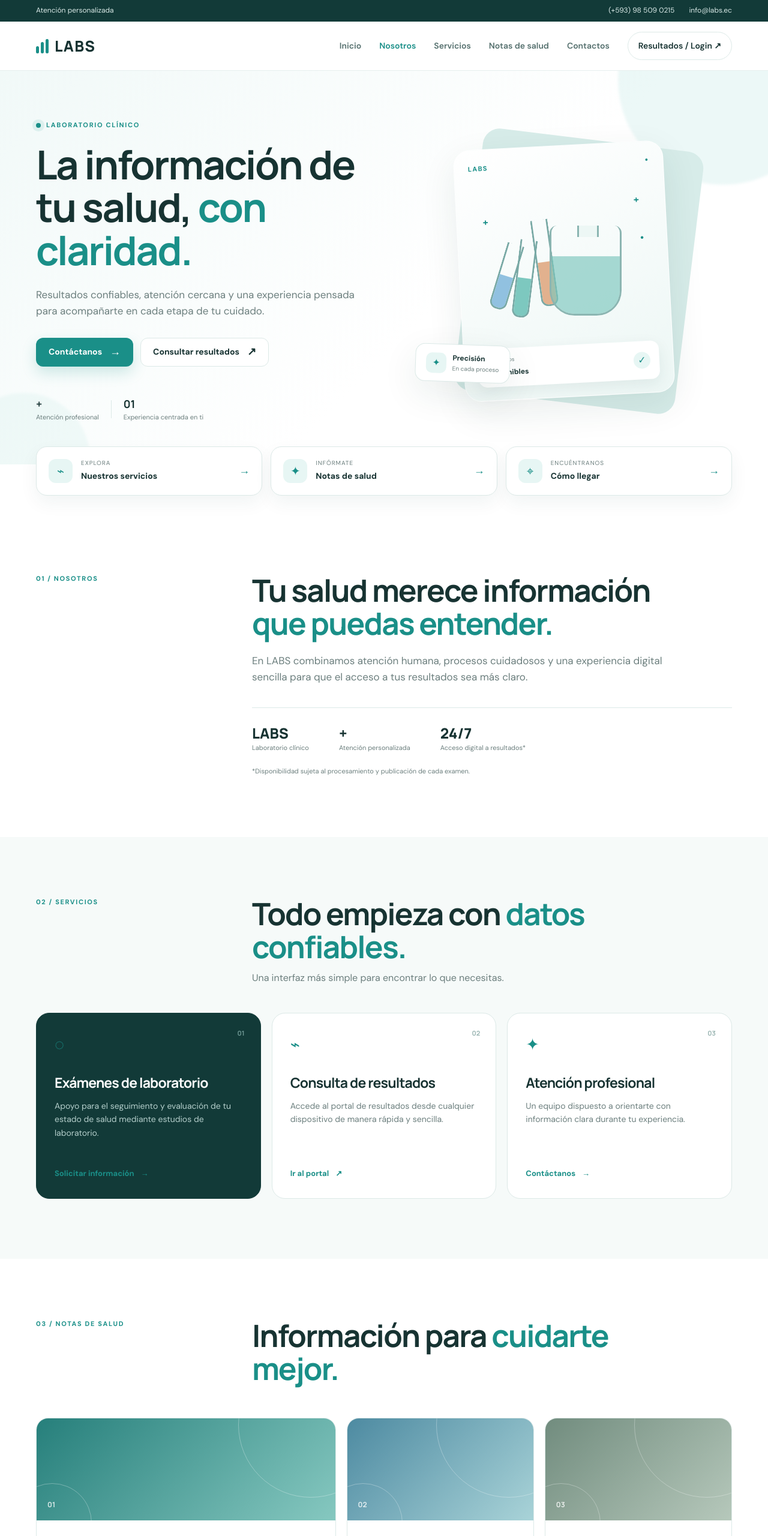
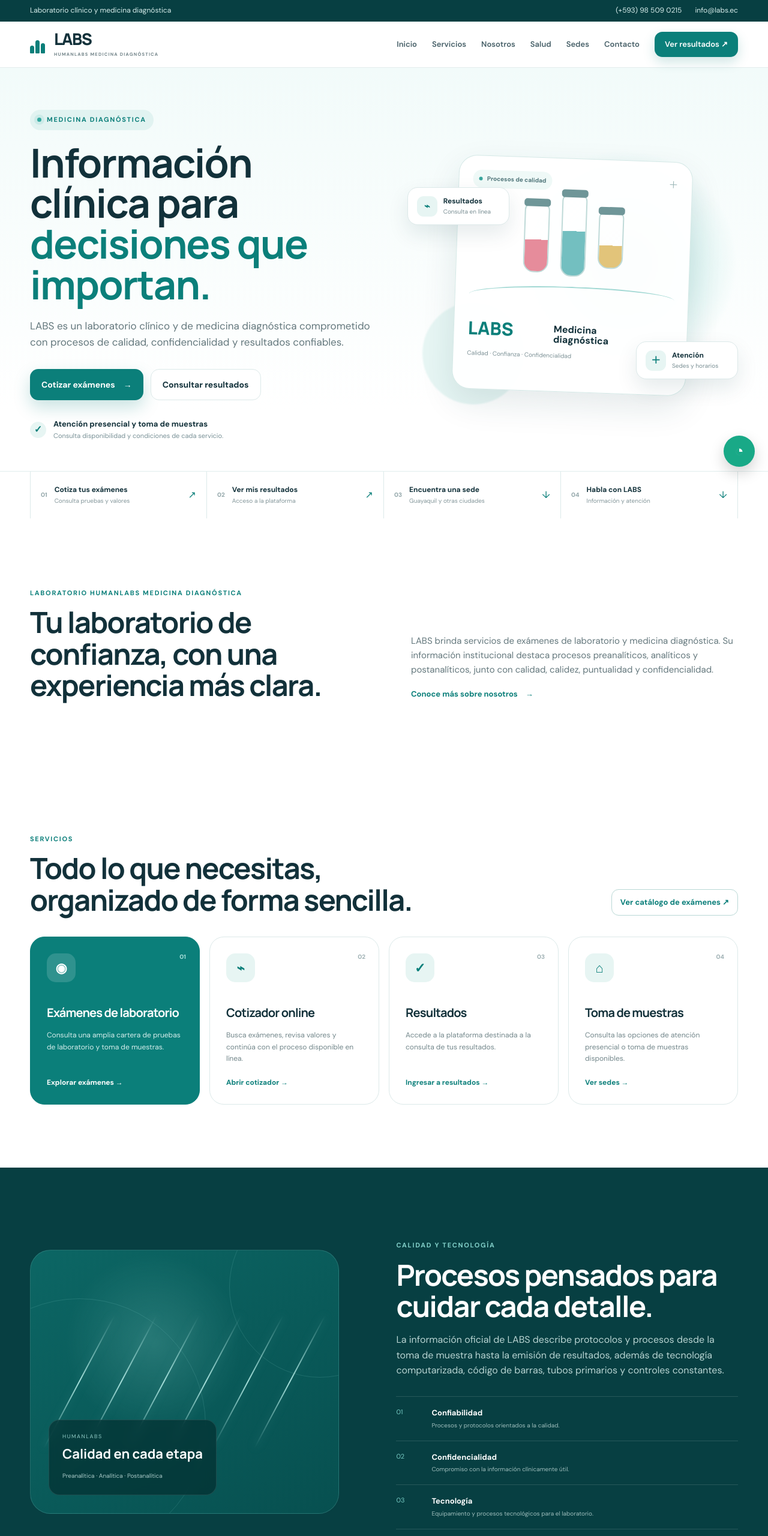
Before and after one commit to merchanroger/lab-ec, a plain HTML site: page index.html in a window 1280 px wide. Shown: the top 2560 px of the page at 60% size. Drawn offline with Linux system fonts and the light colour scheme.

Commit message:
Add files via upload

```diff
--- a/index.html
+++ b/index.html
@@ -1,152 +1,204 @@
-<!DOCTYPE html>
+<!doctype html>
 <html lang="es">
 <head>
-  <meta charset="UTF-8">
-  <meta name="viewport" content="width=device-width, initial-scale=1.0">
-  <meta name="description" content="LABS — Laboratorio clínico. Atención profesional, resultados y orientación para el cuidado de tu salud.">
-  <title>LABS — Laboratorio clínico</title>
+  <meta charset="utf-8">
+  <meta name="viewport" content="width=device-width, initial-scale=1">
+  <meta name="description" content="LABS Humanlabs Medicina Diagnóstica — laboratorio clínico y medicina diagnóstica.">
+  <title>LABS | Humanlabs Medicina Diagnóstica</title>
   <link rel="preconnect" href="https://fonts.googleapis.com">
   <link rel="preconnect" href="https://fonts.gstatic.com" crossorigin>
   <link href="https://fonts.googleapis.com/css2?family=DM+Sans:wght@400;500;600;700&family=Manrope:wght@600;700;800&display=swap" rel="stylesheet">
   <link rel="stylesheet" href="styles.css">
 </head>
 <body>
-  <div class="topbar">
-    <div class="container topbar-inner">
-      <span>Atención personalizada</span>
-      <div class="top-contact">
+  <div class="topline">
+    <div class="container top-inner">
+      <span>Laboratorio clínico y medicina diagnóstica</span>
+      <div class="top-links">
         <a href="tel:+593985090215">(+593) 98 509 0215</a>
         <a href="mailto:info@labs.ec">info@labs.ec</a>
       </div>
     </div>
   </div>
 
-  <header class="site-header" id="inicio">
+  <header class="header" id="inicio">
     <div class="container nav-wrap">
       <a class="brand" href="#inicio" aria-label="LABS inicio">
         <span class="brand-mark"><span></span><span></span><span></span></span>
-        <span class="brand-text">LABS</span>
+        <span><strong>LABS</strong><small>HUMANLABS MEDICINA DIAGNÓSTICA</small></span>
       </a>
 
-      <button class="menu-toggle" id="menuToggle" aria-label="Abrir menú" aria-expanded="false">
-        <i></i><i></i><i></i>
-      </button>
-
+      <button class="menu-toggle" aria-label="Abrir menú" aria-expanded="false">☰</button>
       <nav class="nav" id="mainNav">
-        <a class="active" href="#inicio">Inicio</a>
+        <a href="#inicio">Inicio</a>
+        <a href="#servicios">Servicios</a>
         <a href="#nosotros">Nosotros</a>
-        <a href="#servicios">Servicios</a>
-        <a href="#notas">Notas de salud</a>
-        <a href="#contacto">Contactos</a>
-        <a class="nav-login" href="https://app.labs.ec/" target="_blank" rel="noopener">Resultados / Login <span>↗</span></a>
+        <a href="#salud">Salud</a>
+        <a href="#sedes">Sedes</a>
+        <a href="#contacto">Contacto</a>
+        <a class="nav-result" href="https://app.labs.ec/" target="_blank" rel="noopener">Ver resultados <span>↗</span></a>
       </nav>
     </div>
   </header>
 
   <main>
     <section class="hero">
-      <div class="hero-orb orb-one"></div>
-      <div class="hero-orb orb-two"></div>
-      <div class="container hero-grid">
+      <div class="hero-grid container">
         <div class="hero-copy">
-          <div class="eyebrow"><span class="pulse"></span> Laboratorio clínico</div>
-          <h1>La información de tu salud, <em>con claridad.</em></h1>
-          <p class="hero-text">Resultados confiables, atención cercana y una experiencia pensada para acompañarte en cada etapa de tu cuidado.</p>
+          <div class="eyebrow"><span class="pulse"></span> Medicina diagnóstica</div>
+          <h1>Información clínica para <em>decisiones que importan.</em></h1>
+          <p class="hero-text">LABS es un laboratorio clínico y de medicina diagnóstica comprometido con procesos de calidad, confidencialidad y resultados confiables.</p>
           <div class="hero-actions">
-            <a class="btn btn-primary" href="#contacto">Contáctanos <span>→</span></a>
-            <a class="btn btn-ghost" href="https://app.labs.ec/" target="_blank" rel="noopener">Consultar resultados <span>↗</span></a>
+            <a class="btn btn-primary" href="https://labs.ec/cotizador_nuevo.php" target="_blank" rel="noopener">Cotizar exámenes <span>→</span></a>
+            <a class="btn btn-soft" href="https://app.labs.ec/" target="_blank" rel="noopener">Consultar resultados</a>
           </div>
-          <div class="trust-row">
-            <div class="trust-item"><strong>+</strong><span>Atención profesional</span></div>
-            <div class="trust-line"></div>
-            <div class="trust-item"><strong>01</strong><span>Experiencia centrada en ti</span></div>
+          <div class="hero-note">
+            <span class="check">✓</span>
+            <div><strong>Atención presencial y toma de muestras</strong><small>Consulta disponibilidad y condiciones de cada servicio.</small></div>
           </div>
         </div>
 
-        <div class="hero-visual" aria-label="Ilustración de laboratorio">
-          <div class="visual-card back-card"></div>
-          <div class="visual-card main-card">
-            <div class="card-head"><span>LABS</span><span class="status-dot">●</span></div>
-            <div class="lab-illustration">
-              <div class="tube tube-a"><span></span></div>
-              <div class="tube tube-b"><span></span></div>
-              <div class="tube tube-c"><span></span></div>
-              <div class="flask"><div class="liquid"></div></div>
-              <div class="spark s1">+</div><div class="spark s2">+</div><div class="spark s3">•</div>
+        <div class="hero-visual" aria-label="Panel visual médico">
+          <div class="orb orb-a"></div><div class="orb orb-b"></div>
+          <div class="lab-card main-card">
+            <div class="card-top"><span class="status"><i></i> Procesos de calidad</span><span class="cross">＋</span></div>
+            <div class="sample">
+              <div class="tube tube-1"></div><div class="tube tube-2"></div><div class="tube tube-3"></div>
             </div>
-            <div class="result-strip">
-              <div><small>Resultados</small><strong>Disponibles</strong></div>
-              <span class="check">✓</span>
-            </div>
+            <div class="wave"></div>
+            <div class="metric"><span>LABS</span><strong>Medicina<br>diagnóstica</strong><small>Calidad · Confianza · Confidencialidad</small></div>
           </div>
-          <div class="floating-note"><span class="mini-icon">✦</span><div><b>Precisión</b><small>En cada proceso</small></div></div>
+          <div class="floating-card fc-one"><span class="mini-icon">⌁</span><div><b>Resultados</b><small>Consulta en línea</small></div></div>
+          <div class="floating-card fc-two"><span class="mini-icon">＋</span><div><b>Atención</b><small>Sedes y horarios</small></div></div>
+        </div>
+      </div>
+      <div class="hero-bottom">
+        <div class="container quick-grid">
+          <a href="https://labs.ec/cotizador_nuevo.php" target="_blank" rel="noopener"><span>01</span><div><b>Cotiza tus exámenes</b><small>Consulta pruebas y valores</small></div><i>↗</i></a>
+          <a href="https://app.labs.ec/" target="_blank" rel="noopener"><span>02</span><div><b>Ver mis resultados</b><small>Acceso a la plataforma</small></div><i>↗</i></a>
+          <a href="#sedes"><span>03</span><div><b>Encuentra una sede</b><small>Guayaquil y otras ciudades</small></div><i>↓</i></a>
+          <a href="#contacto"><span>04</span><div><b>Habla con LABS</b><small>Información y atención</small></div><i>↓</i></a>
         </div>
       </div>
     </section>
 
-    <section class="quick-links">
-      <div class="container quick-grid">
-        <a href="#servicios" class="quick-card"><span class="q-icon">⌁</span><div><small>Explora</small><strong>Nuestros servicios</strong></div><b>→</b></a>
-        <a href="#notas" class="quick-card"><span class="q-icon">✦</span><div><small>Infórmate</small><strong>Notas de salud</strong></div><b>→</b></a>
-        <a href="#contacto" class="quick-card"><span class="q-icon">⌖</span><div><small>Encuéntranos</small><strong>Cómo llegar</strong></div><b>→</b></a>
-      </div>
-    </section>
-
-    <section class="section about" id="nosotros">
+    <section class="section intro" id="nosotros">
       <div class="container two-col">
-        <div class="section-label">01 / NOSOTROS</div>
         <div>
-          <h2>Tu salud merece información <span>que puedas entender.</span></h2>
-          <p class="lead">En LABS combinamos atención humana, procesos cuidadosos y una experiencia digital sencilla para que el acceso a tus resultados sea más claro.</p>
-          <div class="stats">
-            <div><strong>LABS</strong><span>Laboratorio clínico</span></div>
-            <div><strong>+</strong><span>Atención personalizada</span></div>
-            <div><strong>24/7</strong><span>Acceso digital a resultados*</span></div>
-          </div>
-          <small class="disclaimer">*Disponibilidad sujeta al procesamiento y publicación de cada examen.</small>
+          <p class="kicker">LABORATORIO HUMANLABS MEDICINA DIAGNÓSTICA</p>
+          <h2>Tu laboratorio de confianza, con una experiencia más clara.</h2>
+        </div>
+        <div>
+          <p>LABS brinda servicios de exámenes de laboratorio y medicina diagnóstica. Su información institucional destaca procesos preanalíticos, analíticos y postanalíticos, junto con calidad, calidez, puntualidad y confidencialidad.</p>
+          <a class="text-link" href="https://labs.ec/nosotros/" target="_blank" rel="noopener">Conoce más sobre nosotros <span>→</span></a>
         </div>
       </div>
     </section>
 
     <section class="section services" id="servicios">
       <div class="container">
-        <div class="section-heading">
-          <div class="section-label">02 / SERVICIOS</div>
-          <div><h2>Todo empieza con <span>datos confiables.</span></h2><p>Una interfaz más simple para encontrar lo que necesitas.</p></div>
+        <div class="section-head">
+          <div><p class="kicker">SERVICIOS</p><h2>Todo lo que necesitas, organizado de forma sencilla.</h2></div>
+          <a class="outline-link" href="https://labs.ec/servicios.html" target="_blank" rel="noopener">Ver catálogo de exámenes ↗</a>
         </div>
+
         <div class="service-grid">
           <article class="service-card featured">
-            <div class="service-number">01</div><div class="service-icon">◌</div>
+            <div class="service-icon blood">◉</div>
+            <span class="service-num">01</span>
             <h3>Exámenes de laboratorio</h3>
-            <p>Apoyo para el seguimiento y evaluación de tu estado de salud mediante estudios de laboratorio.</p>
-            <a href="#contacto">Solicitar información <span>→</span></a>
+            <p>Consulta una amplia cartera de pruebas de laboratorio y toma de muestras.</p>
+            <a href="https://labs.ec/servicios.html" target="_blank" rel="noopener">Explorar exámenes <span>→</span></a>
           </article>
           <article class="service-card">
-            <div class="service-number">02</div><div class="service-icon">⌁</div>
-            <h3>Consulta de resultados</h3>
-            <p>Accede al portal de resultados desde cualquier dispositivo de manera rápida y sencilla.</p>
-            <a href="https://app.labs.ec/" target="_blank" rel="noopener">Ir al portal <span>↗</span></a>
+            <div class="service-icon">⌁</div>
+            <span class="service-num">02</span>
+            <h3>Cotizador online</h3>
+            <p>Busca exámenes, revisa valores y continúa con el proceso disponible en línea.</p>
+            <a href="https://labs.ec/cotizador_nuevo.php" target="_blank" rel="noopener">Abrir cotizador <span>→</span></a>
           </article>
           <article class="service-card">
-            <div class="service-number">03</div><div class="service-icon">✦</div>
-            <h3>Atención profesional</h3>
-            <p>Un equipo dispuesto a orientarte con información clara durante tu experiencia.</p>
-            <a href="#contacto">Contáctanos <span>→</span></a>
+            <div class="service-icon">✓</div>
+            <span class="service-num">03</span>
+            <h3>Resultados</h3>
+            <p>Accede a la plataforma destinada a la consulta de tus resultados.</p>
+            <a href="https://app.labs.ec/" target="_blank" rel="noopener">Ingresar a resultados <span>→</span></a>
+          </article>
+          <article class="service-card">
+            <div class="service-icon">⌂</div>
+            <span class="service-num">04</span>
+            <h3>Toma de muestras</h3>
+            <p>Consulta las opciones de atención presencial o toma de muestras disponibles.</p>
+            <a href="#sedes">Ver sedes <span>→</span></a>
           </article>
         </div>
       </div>
     </section>
 
-    <section class="section notes" id="notas">
+    <section class="quality">
+      <div class="container quality-grid">
+        <div class="quality-art">
+          <div class="dna-line"><span></span><span></span><span></span><span></span><span></span><span></span></div>
+          <div class="quality-panel">
+            <span class="tiny-label">HUMANLABS</span>
+            <strong>Calidad en cada etapa</strong>
+            <small>Preanalítica · Analítica · Postanalítica</small>
+          </div>
+        </div>
+        <div class="quality-copy">
+          <p class="kicker">CALIDAD Y TECNOLOGÍA</p>
+          <h2>Procesos pensados para cuidar cada detalle.</h2>
+          <p>La información oficial de LABS describe protocolos y procesos desde la toma de muestra hasta la emisión de resultados, además de tecnología computarizada, código de barras, tubos primarios y controles constantes.</p>
+          <div class="quality-list">
+            <div><span>01</span><b>Confiabilidad</b><small>Procesos y protocolos orientados a la calidad.</small></div>
+            <div><span>02</span><b>Confidencialidad</b><small>Compromiso con la información clínicamente útil.</small></div>
+            <div><span>03</span><b>Tecnología</b><small>Equipamiento y procesos tecnológicos para el laboratorio.</small></div>
+          </div>
+        </div>
+      </div>
+    </section>
+
+    <section class="section health" id="salud">
       <div class="container">
-        <div class="section-heading compact">
-          <div class="section-label">03 / NOTAS DE SALUD</div>
-          <div><h2>Información para <span>cuidarte mejor.</span></h2></div>
+        <div class="section-head">
+          <div><p class="kicker">NOTAS DE SALUD</p><h2>Información para entender mejor tu salud.</h2></div>
+          <a class="outline-link" href="https://labs.ec/" target="_blank" rel="noopener">Ver publicaciones ↗</a>
         </div>
-        <div class="notes-grid">
-          <article class="note-card large"><div class="note-image abstract-a"><span>01</span></div><div class="note-body"><small>Salud & bienestar</small><h3>Conocer tus resultados también es parte de cuidarte.</h3><p>Comprender la información de tus exámenes puede ayudarte a conversar mejor con tu profesional de salud.</p><a href="#contacto">Leer más →</a></div></article>
-          <article class="note-card"><div class="note-image abstract-b"><span>02</span></div><div class="note-body"><small>Prevención</small><h3>La prevención empieza con información.</h3><a href="#contacto">Leer más →</a></div></article>
-          <article class="note-card"><div class="note-image abstract-c"><span>03</span></div><div class="note-body"><small>Hábitos</small><h3>Pequeñas decisiones, grandes cambios.</h3><a href="#contacto">Leer más →</a></div></article>
+        <div class="article-grid">
+          <article class="article">
+            <div class="article-tag">Salud</div><span class="article-date">07 NOV · 2024</span>
+            <h3>El estrés: un enemigo silencioso que afecta nuestra salud física y mental</h3>
+            <p>Una de las publicaciones disponibles en LABS dentro de sus notas de salud.</p>
+            <a href="https://labs.ec/" target="_blank" rel="noopener">Leer en LABS →</a>
+          </article>
+          <article class="article">
+            <div class="article-tag">Exámenes</div><span class="article-date">22 DIC · 2023</span>
+            <h3>¿Qué se puede ver en un hemograma?</h3>
+            <p>Contenido de LABS orientado a explicar información relacionada con exámenes.</p>
+            <a href="https://labs.ec/" target="_blank" rel="noopener">Leer en LABS →</a>
+          </article>
+          <article class="article dark">
+            <div class="article-tag">Salud</div><span class="article-date">01 SEP · 2023</span>
+            <h3>Exámenes para detectar hígado graso</h3>
+            <p>Consulta el contenido publicado por LABS para conocer el tema.</p>
+            <a href="https://labs.ec/" target="_blank" rel="noopener">Leer en LABS →</a>
+          </article>
+        </div>
+      </div>
+    </section>
+
+    <section class="section locations" id="sedes">
+      <div class="container">
+        <div class="section-head">
+          <div><p class="kicker">ENCUÉNTRANOS</p><h2>LABS siempre cerca de ti.</h2></div>
+          <p class="section-side">Consulta la sede, dirección y horario que necesitas antes de acudir.</p>
+        </div>
+        <div class="locations-grid">
+          <article class="location-card main"><span class="pin">⌖</span><div class="city">Guayaquil <b>Sede principal</b></div><p>Av. Abel Romeo Castillo y Juan Tanca Marengo, Torre Médica 2, piso 4, consultorios 417 y 418.</p><small>LUN–VIE 06h30–18h00 · SAB 06h30–12h00</small></article>
+          <article class="location-card"><span class="pin">⌖</span><div class="city">Quito</div><p>Av. Mariana de Jesús OE7-02 y Nuño de Valderrama. Edificio CITIMED, Planta Baja Local 7.</p><small>LUN–VIE 07h00–16h00</small></article>
+          <article class="location-card"><span class="pin">⌖</span><div class="city">Manta</div><p>Edificio Umiñamed, planta baja (misma sede de EndoscopyNet Manta).</p><small>LUN–VIE 07h00–15h40</small></article>
+          <article class="location-card"><span class="pin">⌖</span><div class="city">Santo Domingo</div><p>Av. Quito, entre Latacunga e Ibarra.</p><small>LUN–VIE 07h30–16h10</small></article>
+          <article class="location-card"><span class="pin">⌖</span><div class="city">Milagro</div><p>Calle 17 de Septiembre, entre Calle Esmeraldas y Guayas, frente a CNEL.</p><small>LUN–VIE 08h00–16h00</small></article>
         </div>
       </div>
     </section>
@@ -154,40 +206,33 @@
     <section class="contact-section" id="contacto">
       <div class="container contact-grid">
         <div>
-          <div class="section-label light">04 / CONTACTO</div>
-          <h2>Estamos aquí para<br><em>ayudarte.</em></h2>
-          <p>Encuéntranos en nuestra sede o escríbenos para recibir información.</p>
-          <div class="contact-list">
-            <a href="tel:+593985090215"><span>☎</span><div><small>Teléfono</small><strong>(+593) 98 509 0215</strong></div></a>
-            <a href="mailto:info@labs.ec"><span>✉</span><div><small>Email</small><strong>info@labs.ec</strong></div></a>
-            <div><span>⌖</span><div><small>Dirección</small><strong>Av. Abel Romeo Castillo y Juan Tanca Marengo<br>Torre Médica 2, piso 4, consultorios 417 y 418</strong></div></div>
+          <p class="kicker light">CONTACTO</p>
+          <h2>¿Necesitas información?</h2>
+          <p>Comunícate con LABS para conocer disponibilidad, sedes y servicios.</p>
+          <div class="contact-actions">
+            <a href="tel:+593985090215"><span>☎</span> (+593) 98 509 0215</a>
+            <a href="mailto:info@labs.ec"><span>✉</span> info@labs.ec</a>
           </div>
         </div>
-        <div class="contact-panel">
-          <div class="panel-top"><span>LABS</span><span>CONTACTO</span></div>
-          <h3>¿Tienes alguna pregunta?</h3>
-          <p>Déjanos tus datos y te contactaremos.</p>
-          <form id="contactForm">
-            <label>Nombre<input required type="text" name="name" placeholder="Tu nombre"></label>
-            <label>Correo<input required type="email" name="email" placeholder="tu@correo.com"></label>
-            <label>Mensaje<textarea required name="message" rows="3" placeholder="¿En qué podemos ayudarte?"></textarea></label>
-            <button class="btn btn-primary full" type="submit">Enviar mensaje <span>→</span></button>
-            <div class="form-success" id="formSuccess">Mensaje preparado. En una implementación real, aquí se conectaría el formulario al servicio correspondiente.</div>
-          </form>
+        <div class="contact-box">
+          <span class="box-label">SEDE PRINCIPAL</span>
+          <h3>Guayaquil</h3>
+          <p>Av. Abel Romeo Castillo y Juan Tanca Marengo<br>Torre Médica 2 · Piso 4 · Consultorios 417 y 418</p>
+          <a href="#sedes">Ver todas las sedes →</a>
         </div>
       </div>
     </section>
   </main>
 
-  <footer>
-    <div class="container footer-main">
-      <a class="brand footer-brand" href="#inicio"><span class="brand-mark"><span></span><span></span><span></span></span><span class="brand-text">LABS</span></a>
-      <p>Laboratorio clínico · Guayaquil, Ecuador</p>
-      <a href="https://app.labs.ec/" target="_blank" rel="noopener">Portal de resultados ↗</a>
+  <footer class="footer">
+    <div class="container footer-grid">
+      <div class="brand footer-brand"><span class="brand-mark"><span></span><span></span><span></span></span><span><strong>LABS</strong><small>HUMANLABS MEDICINA DIAGNÓSTICA</small></span></div>
+      <p>© 2026 HUMANLABS. Todos los Derechos Reservados.</p>
+      <div><a href="https://labs.ec/seleccion/" target="_blank" rel="noopener">Trabaja con nosotros</a><a href="https://labs.ec/preguntas-frecuentes/" target="_blank" rel="noopener">Preguntas frecuentes</a></div>
     </div>
-    <div class="container footer-bottom"><span>© 2026 HUMANLABS. Todos los Derechos Reservados.</span><a href="mailto:info@labs.ec">info@labs.ec</a></div>
   </footer>
 
+  <a class="floating-whatsapp" href="https://wa.me/593985090215" target="_blank" rel="noopener" aria-label="WhatsApp">◔</a>
   <script src="script.js"></script>
 </body>
 </html>
--- a/script.js
+++ b/script.js
@@ -1,33 +1,6 @@
-const menuToggle = document.getElementById("menuToggle");
-const nav = document.getElementById("mainNav");
-
-menuToggle?.addEventListener("click", () => {
-  const open = nav.classList.toggle("open");
-  menuToggle.setAttribute("aria-expanded", open);
-});
-
-document.querySelectorAll("#mainNav a").forEach(link => {
-  link.addEventListener("click", () => nav.classList.remove("open"));
-});
-
-const sections = document.querySelectorAll("main section[id]");
-const navLinks = document.querySelectorAll('#mainNav a[href^="#"]');
-
-const observer = new IntersectionObserver(entries => {
-  entries.forEach(entry => {
-    if (entry.isIntersecting) {
-      navLinks.forEach(link => link.classList.remove("active"));
-      const current = document.querySelector(`#mainNav a[href="#${entry.target.id}"]`);
-      if (current) current.classList.add("active");
-    }
-  });
-}, { rootMargin: "-30% 0px -60% 0px" });
-
-sections.forEach(section => observer.observe(section));
-
-document.getElementById("contactForm")?.addEventListener("submit", e => {
-  e.preventDefault();
-  const success = document.getElementById("formSuccess");
-  success.style.display = "block";
-  e.target.reset();
-});
+const toggle=document.querySelector('.menu-toggle');const nav=document.querySelector('#mainNav');
+toggle?.addEventListener('click',()=>{const open=nav.classList.toggle('open');toggle.setAttribute('aria-expanded',open)});
+document.querySelectorAll('#mainNav a').forEach(a=>a.addEventListener('click',()=>{nav.classList.remove('open');toggle?.setAttribute('aria-expanded','false')}));
+const sections=[...document.querySelectorAll('main section[id]')], links=[...document.querySelectorAll('#mainNav>a')];
+const observer=new IntersectionObserver(entries=>{entries.forEach(e=>{if(e.isIntersecting){links.forEach(l=>l.classList.toggle('active',l.getAttribute('href')==='#'+e.target.id))}})},{rootMargin:'-35% 0px -55% 0px'});
+sections.forEach(s=>observer.observe(s));
```
Also changed, not shown: styles.css, 1 other file.
